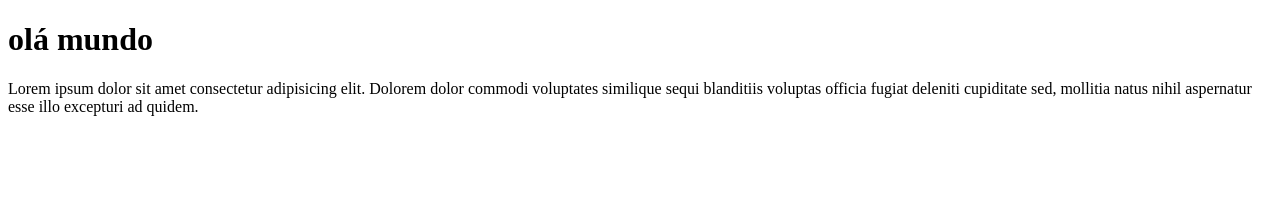
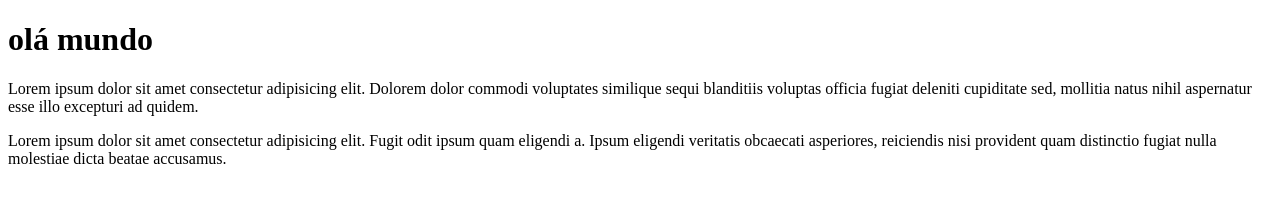
Before and after one commit to DouglasDiniz12/Ola-mundo, a plain HTML site: page siteExemplo/index.html in a window 1280 px wide. Drawn offline with Linux system fonts and the light colour scheme.

Commit message:
adicionei uma linha

```diff
--- a/siteExemplo/index.html
+++ b/siteExemplo/index.html
@@ -8,5 +8,6 @@
 <body>
     <h1>olá mundo</h1>
     <p>Lorem ipsum dolor sit amet consectetur adipisicing elit. Dolorem dolor commodi voluptates similique sequi blanditiis voluptas officia fugiat deleniti cupiditate sed, mollitia natus nihil aspernatur esse illo excepturi ad quidem.</p>
+    <p>Lorem ipsum dolor sit amet consectetur adipisicing elit. Fugit odit ipsum quam eligendi a. Ipsum eligendi veritatis obcaecati asperiores, reiciendis nisi provident quam distinctio fugiat nulla molestiae dicta beatae accusamus.</p>
 </body>
 </html>
```
